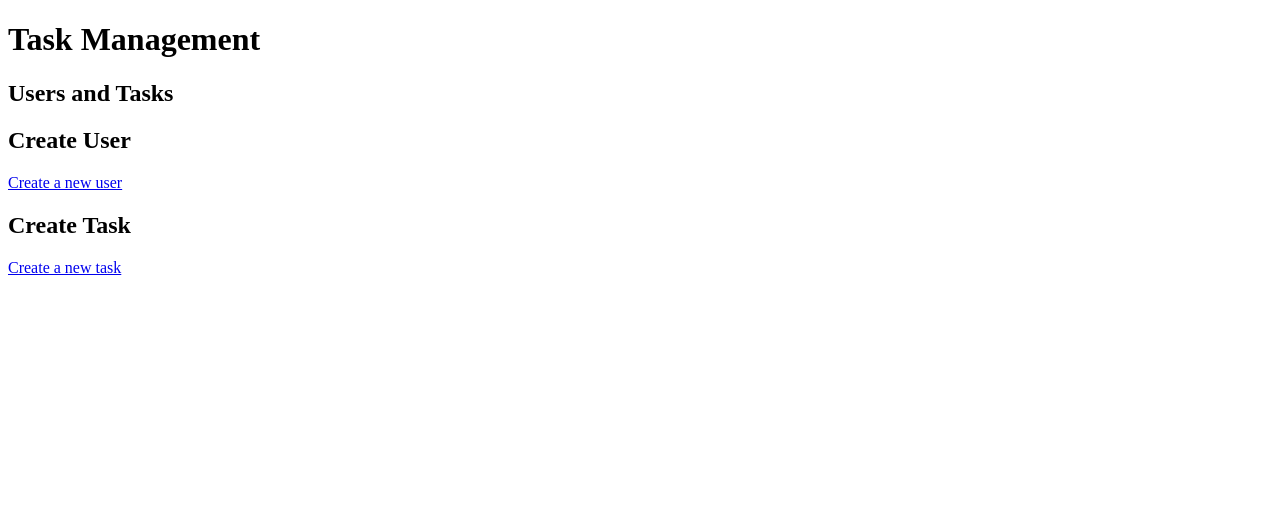
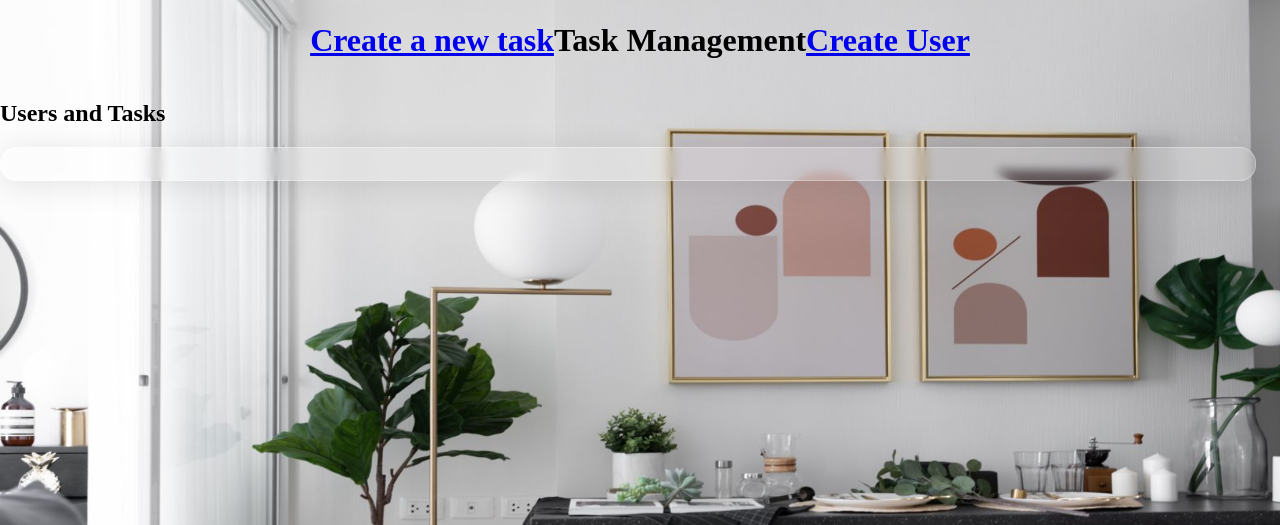
Before and after one commit to davisbalbino/C214---pytest, a Flask app: page / in a window 1280 px wide. Shown: the top 525 px of the page. Run offline with Flask 3, Linux system fonts and the light colour scheme.

Commit message:
Modificado HTML e modificado o css da página

```diff
--- /dev/null
+++ b/task_manager/static/styles.css
@@ -0,0 +1,62 @@
+.title {
+    width: 100%;
+    height: 10vh;
+    display: flex;
+    align-items: center;
+    justify-content: center;
+}
+
+body {
+    margin: 0;
+}
+
+html {
+    background-image: url("escritorio.png");
+    background-size: cover;
+
+}
+
+.users-container {
+    background: rgba(255, 255, 255, 0.2);
+    border-radius: 16px;
+    box-shadow: 0 4px 30px rgba(0, 0, 0, 0.1);
+    backdrop-filter: blur(5px);
+    -webkit-backdrop-filter: blur(5px);
+    border: 1px solid rgba(255, 255, 255, 0.3);
+    display: flex;
+    align-items: center;
+    justify-content: center;
+    grid-template-columns: repeat(4, 1fr);
+    width: 98vw;
+    position: relative;
+}
+
+.users-container .grid-container {
+    width: 100%;
+    display: grid;
+    grid-template-columns: repeat(4, 1fr);
+    gap: 10%;
+}
+
+.users-container ul .card {
+    list-style: none;
+    background: rgba(255, 255, 255, 0.2);
+    border-radius: 16px;
+    box-shadow: 0 4px 30px rgba(0, 0, 0, 0.1);
+    backdrop-filter: blur(20px);
+    -webkit-backdrop-filter: blur(20px);
+    border: 1px solid rgba(255, 255, 255, 0.3);
+    display: flex;
+    align-items: center;
+    flex-direction: column;
+    min-height: 10vh;
+}
+
+.title-card {
+    background-color: white;
+    width: 100%;
+    border-radius: 16px 16px 0 0;
+    display: flex;
+    align-items: center;
+    justify-content: center;
+}
--- a/task_manager/templates/index.html
+++ b/task_manager/templates/index.html
@@ -4,27 +4,42 @@
     <meta charset="UTF-8">
     <meta name="viewport" content="width=device-width, initial-scale=1.0">
     <title>Task Management</title>
+    <link rel="stylesheet" href="{{ url_for('static', filename='styles.css') }}">
+
 </head>
 <body>
+    <div class="title">
+        <a href="{{ url_for('create_task') }}"><h1>Create a new task</h1></a>
+
         <h1>Task Management</h1>
 
+        <a href="{{ url_for('create_user') }}"><h1>Create User</h1></a>
+
+    </div>
+
     <h2>Users and Tasks</h2>
-    <ul>
+    <div class="users-container">
+        <ul class="grid-container">
             {% for user in users %}
-        <li>{{ user.user_id }} - {{ user.name }}
-            <ul>
+            <li class="card">
+                <div class="title-card">
+                    {{ user.user_id }} - {{ user.name }}
+                </div>
+                <div class="body-card">
+
                         {% for task in user.tasks %}
-                <li>{{ task.task_id }} - {{ task.title }} - {{ task.description }}</li>
+                        <div>  {{ task.title }} - {{ task.description }}</div>
                         {% endfor %}
-            </ul>
+
+                </div>
+
             </li>
             {% endfor %}
         </ul>
+    </div>
 
-    <h2>Create User</h2>
-    <a href="{{ url_for('create_user') }}">Create a new user</a>
 
-    <h2>Create Task</h2>
-    <a href="{{ url_for('create_task') }}">Create a new task</a>
+
+
 </body>
 </html>
```
Also changed, not shown: task_manager/static/escritorio.png (added). Lines whose indentation alone changed are shown as unchanged.
